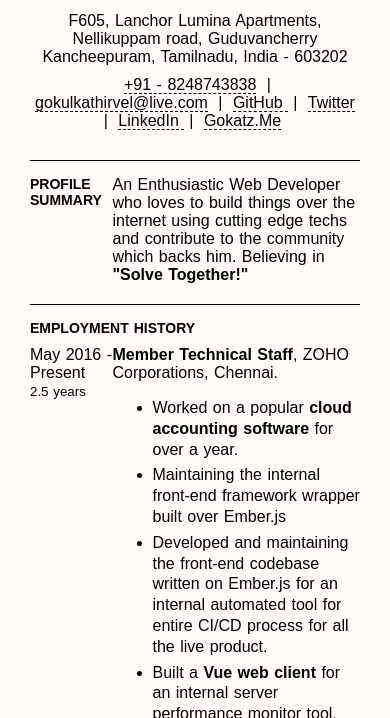
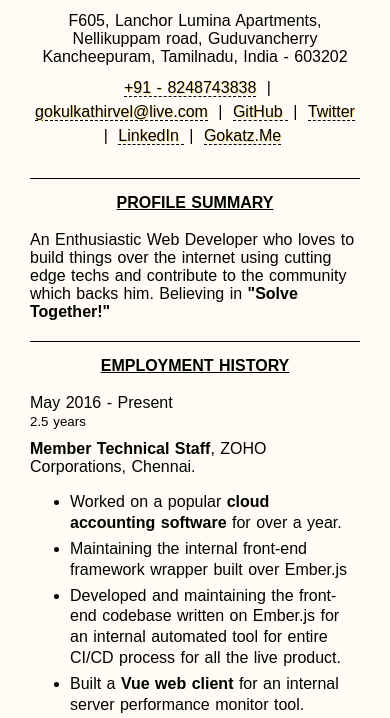
Before and after one commit to gokatz/web-resume, a website built with Parcel: page index.html in a window 390 px wide. Shown: the part 82-800 px from the top of the page. Built offline with nearby package versions, Linux system fonts and the light colour scheme; a web font is replaced by a local one.

Commit message:
optimize for mobile

```diff
--- a/style.scss
+++ b/style.scss
@@ -119,3 +119,33 @@
     display: none;
   }
 }
+
+// @media (min-width:320px)  { /* smartphones, iPhone, portrait 480x320 phones */
+
+// }
+
+@media (max-width:481px)  { /* portrait e-readers (Nook/Kindle), smaller tablets @ 600 or @ 640 wide. */
+  .left-pane {
+    width: 100%;
+    margin-bottom: 10px;
+  }
+
+  .main-header {
+    text-align: center;
+    font-size: 16px;
+    text-decoration: underline;
+    margin-bottom: 1.2em;
+  }
+
+  .right-pane {
+    width: 100%;
+  }
+
+  .contact {
+    line-height: 1.5em;
+  }
+
+  a {
+    text-shadow: 1px 1px 0px #ffe097;
+  }
+}
```
